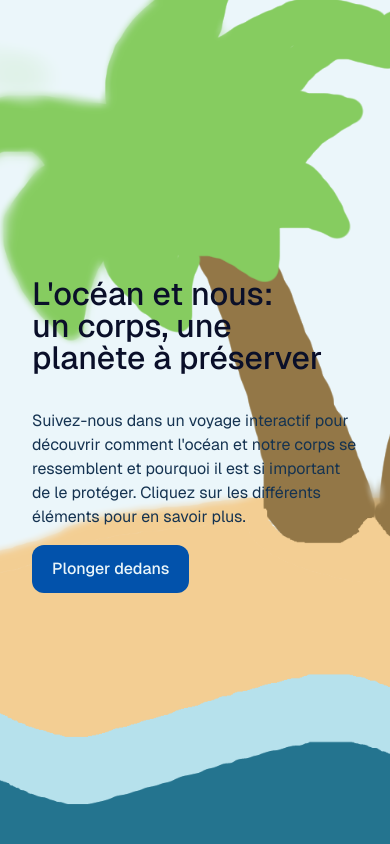
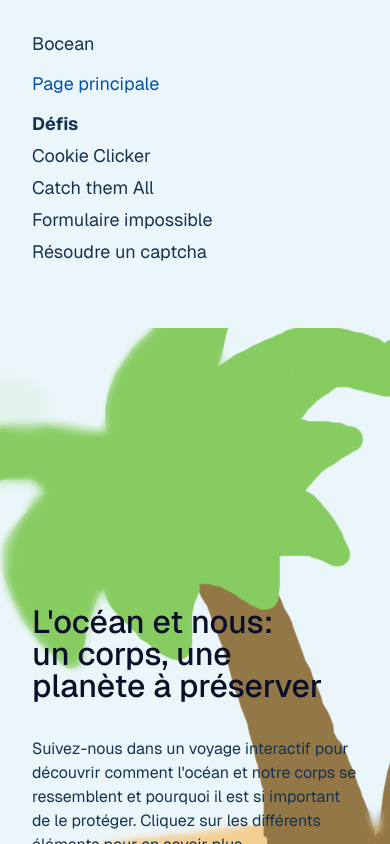
Before and after one commit to Clembs/nuit-de-linfo-2024, a SvelteKit app: page / in a window 390 px wide. Shown: the top 844 px of the page. Built offline with nearby package versions, Linux system fonts and the light colour scheme.

Commit message:
feat: intégration navbar

```diff
--- a/src/routes/(app)/+page.svelte
+++ b/src/routes/(app)/+page.svelte
@@ -1,11 +1,13 @@
 <script>
 	import Coraux from './Coraux.svelte';
 	import CourantEtreVivant from './CourantEtreVivant.svelte';
+	import Header from './Header.svelte';
 	import Hero from './Hero.svelte';
 	import Phytoplancton from './Phytoplancton.svelte';
 	import Profondeur from './Profondeur.svelte';
 </script>
 
+<Header />
 <main>
 	<Hero />
 	<Phytoplancton />
--- a/src/routes/(app)/Header.svelte
+++ b/src/routes/(app)/Header.svelte
@@ -1,36 +1,60 @@
 <header>
-	<span class="logo">Bocean</span>
+	<span>Bocean</span>
+	<a href="/">Page principale</a>
 
 	<nav>
-		<a href="Jeu 1">Jeu 1</a>
-		<a href="Jeu 2">Jeu 2</a>
-		<a href="Jeu 3">Jeu 3</a>
-		<a href="Jeu 4">Jeu 4</a>
-		<a href="Jeu 5">Jeu 5</a>
+		<b>Défis</b>
+
+		<a href="/cookie">Cookie Clicker</a>
+		<a href="/pokemon">Catch them All</a>
+		<a href="/ellisa">Formulaire impossible</a>
+		<a href="/captcha">Résoudre un captcha</a>
 	</nav>
 </header>
 
 <style>
-	.logo {
-		font-size: 1.5rem;
-		line-height: 2rem;
-	}
 	header {
-		z-index: 50;
-		position: fixed;
-		left: 50%;
-		transform: translate(-50%, 0);
+		height: 5rem;
+		display: flex;
+		align-items: center;
+		justify-content: space-between;
 
-		width: 100%;
-
-		display: flex;
-		justify-content: space-between;
-		align-items: center;
-
-		height: 5rem; /* 80px */
 		padding: 0 2rem;
 
-		max-width: 1440px;
-		margin: 0 auto;
+		margin-bottom: 2rem;
+
+		font-size: 1.125rem;
+		line-height: 1.5rem;
+
+		nav {
+			display: flex;
+			align-items: center;
+			gap: 1rem;
+
+			a {
+				color: inherit;
+				text-decoration: none;
+
+				&:hover {
+					text-decoration: underline;
+				}
+			}
+		}
+	}
+
+	@media (max-width: 768px) {
+		header {
+			height: auto;
+			padding: 2rem;
+			align-items: flex-start;
+			flex-direction: column;
+			gap: 1rem;
+
+			nav {
+				flex-direction: column;
+				gap: 0.5rem;
+				align-items: flex-start;
+			}
+		}
 	}
 </style>
```
